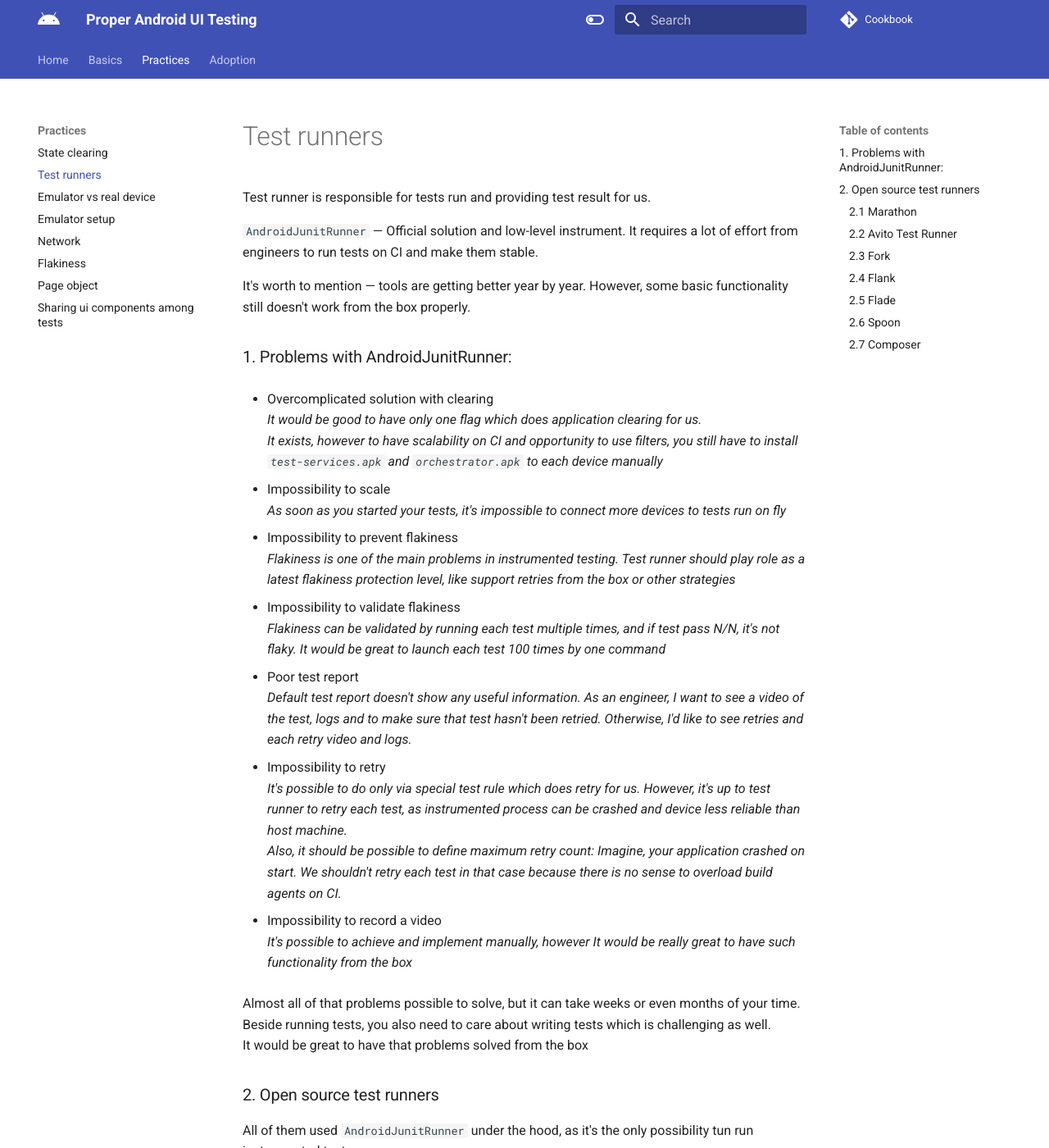
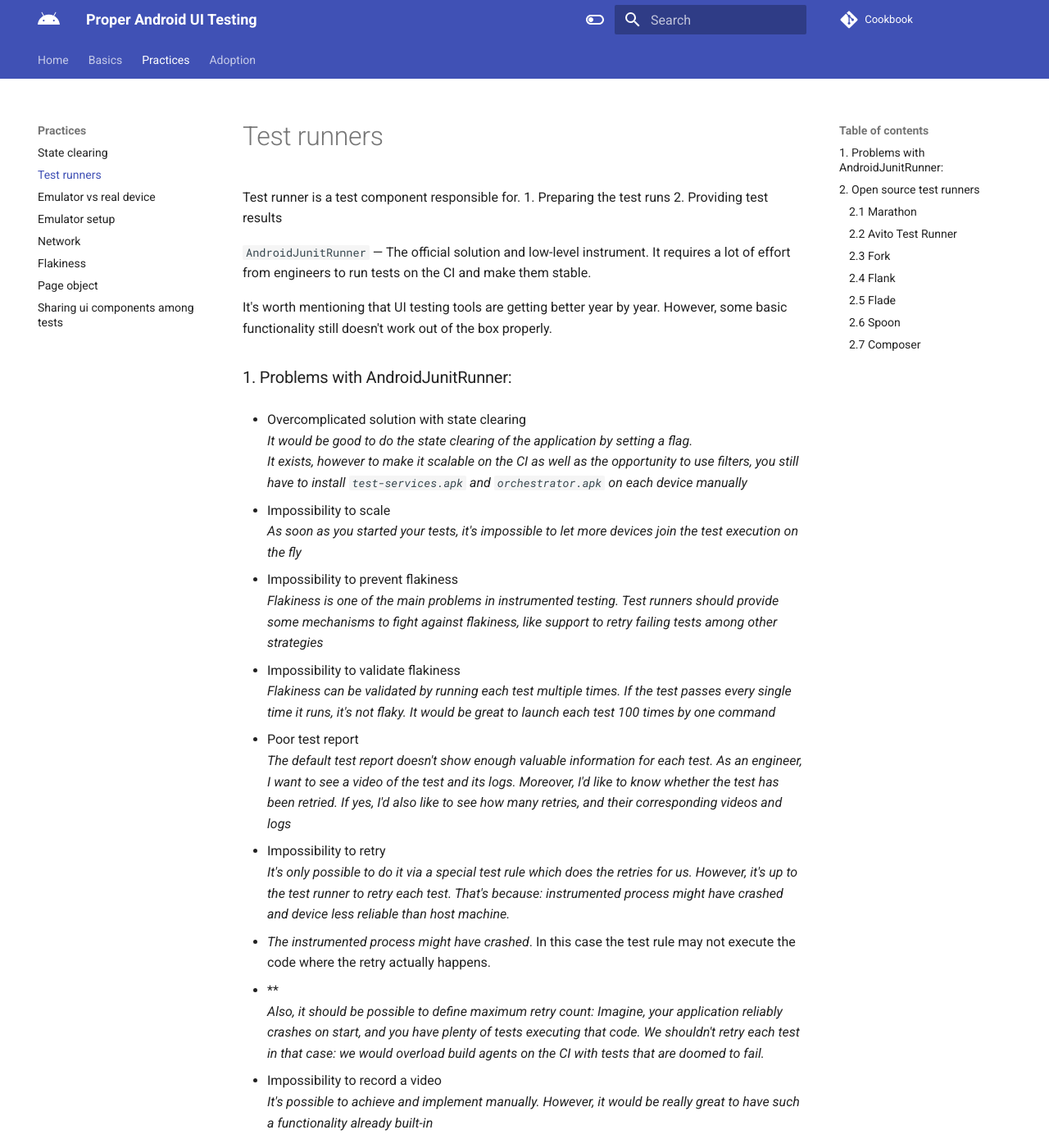
Before and after one commit to android-ui-testing/Cookbook, an MkDocs documentation site: the page built from docs/content/practices/test_runners_review.md, in a window 1280 px wide and 1400 px high. Shown: the whole window at 82% size. Built offline with MkDocs 1.6.1 and Material for MkDocs 9.7.7, drawn with Linux system fonts in a browser that asks for light colours; emoji names are drawn with the system emoji font; comment, search, counter and statistics services are not loaded; some of the changed text lies outside the part shown.

Commit message:
Review of "Test Runners review"

```diff
--- a/docs/content/practices/test_runners_review.md
+++ b/docs/content/practices/test_runners_review.md
@@ -1,64 +1,67 @@
 # Test runners
 
-Test runner is responsible for tests run and providing test result for us.
+Test runner is a test component responsible for.
+1. Preparing the test runs
+2. Providing test results
 
-`AndroidJunitRunner` — Official solution and low-level instrument. It requires a lot of effort from engineers to run
-tests on CI and make them stable.
+`AndroidJunitRunner` — The official solution and low-level instrument. It requires a lot of effort from engineers to run
+tests on the CI and make them stable.
 
-It's worth to mention — tools are getting better year by year. However, some basic functionality still doesn't work from
-the box properly.
+It's worth mentioning that UI testing tools are getting better year by year. However, some basic functionality still doesn't work out
+of the box properly.
 
 ### 1. Problems with AndroidJunitRunner:
 
-* Overcomplicated solution with clearing
+* Overcomplicated solution with state clearing
   <br>
-  _It would be good to have only one flag which does application clearing for us.
+  _It would be good to do the state clearing of the application by setting a flag.
   <br>
-  It exists, however to have scalability on CI and opportunity to use filters, you still have to
-  install `test-services.apk` and `orchestrator.apk` to each device manually_
+  It exists, however to make it scalable on the CI as well as the opportunity to use filters, you still have to
+  install `test-services.apk` and `orchestrator.apk` on each device manually_
 
 
 * Impossibility to scale
   <br>
-  _As soon as you started your tests, it's impossible to connect more devices to tests run on fly_
+  _As soon as you started your tests, it's impossible to let more devices join the test execution on the fly_
 
 * Impossibility to prevent flakiness
   <br>
-  _Flakiness is one of the main problems in instrumented testing. Test runner should play role as a latest flakiness
-  protection level, like support retries from the box or other strategies_
+  _Flakiness is one of the main problems in instrumented testing. Test runners should provide some mechanisms to fight against
+  flakiness, like support to retry failing tests among other strategies_
 
 * Impossibility to validate flakiness
   <br>
-  _Flakiness can be validated by running each test multiple times, and if test pass N/N, it's not flaky. It would be
+  _Flakiness can be validated by running each test multiple times. If the test passes every single time it runs, it's not flaky. It would be
   great to launch each test 100 times by one command_
 
 * Poor test report
   <br>
-  _Default test report doesn't show any useful information. As an engineer, I want to see a video of the test, logs and
-  to make sure that test hasn't been retried. Otherwise, I'd like to see retries and each retry video and logs._
+  _The default test report doesn't show enough valuable information for each test. As an engineer, I want to see a video of the test and its logs. Moreover, I'd like to know whether
+  the test has been retried. If yes, I'd also like to see how many retries, and their corresponding videos and logs_
 
 * Impossibility to retry
   <br>
-  _It's possible to do only via special test rule which does retry for us. However, it's up to test runner to retry each
-  test, as instrumented process can be crashed and device less reliable than host machine._
+  _It's only possible to do it via a special test rule which does the retries for us. However, it's up to the test runner to retry each
+  test. That's because: instrumented process might have crashed and device less reliable than host machine._
+  1. *The instrumented process might have crashed*. In this case the test rule may not execute the code where the retry actually happens.
+  2. **
   <br>
-  _Also, it should be possible to define maximum retry count: Imagine, your application crashed on start. We shouldn't
-  retry each test in that case because there is no sense to overload build agents on CI._
+  _Also, it should be possible to define maximum retry count: Imagine, your application reliably crashes on start, and you have plenty of tests executing that code. We shouldn't
+  retry each test in that case: we would overload build agents on the CI with tests that are doomed to fail._
 
 
 * Impossibility to record a video
   <br>
-  _It's possible to achieve and implement manually, however It would be really great to have such functionality from the
-  box_
+  _It's possible to achieve and implement manually. However, it would be really great to have such a functionality already built-in_
 
-Almost all of that problems possible to solve, but it can take weeks or even months of your time. Beside running tests,
+Almost all of those problems can be solved, but it can take weeks or even months of your time. Beside running tests,
 you also need to care about writing tests which is challenging as well.
 <br>
-It would be great to have that problems solved from the box
+Having those problems solved for you lets you focus on other tasks.
 
 ### 2. Open source test runners
 
-All of them used `AndroidJunitRunner` under the hood, as it's the only possibility tun run instrumented tests.
+All of them use `AndroidJunitRunner` under the hood, as it's the only possibility to run instrumented tests.
 
 #### [:green_square: 2.1 Marathon](https://github.com/MarathonLabs/marathon)
 
@@ -73,7 +76,7 @@
 ➕ Smart retries with a quotas <br>
 ➕ Screenshots & video out of the box <br>
 ➕ Improved test report with video & logs <br>
-➕ Automatically rebalanced test execution if connecting/disconnecting devices on fly <br>
+➕ Automatically rebalanced test execution if connecting/disconnecting devices on the fly <br>
 ➕ Pull files from the device after test run,
 e.g. [allure-kotlin](https://github.com/allure-framework/allure-kotlin) <br>
 ➕ Basic [Allure](https://github.com/allure-framework) support out of the box <br>
@@ -104,11 +107,11 @@
 
 ➖ Complicated adoption <br>
 
-This test runner has been using by Avito company for 4+ years and runs thousands tests every day. It's not as powerful
-as Marathon, however it doesn't have an analogue in terms of auto scaling from the box.<br>
+This test runner has been used by Avito for 4+ years and runs thousands of tests every day. It's not as powerful
+as Marathon, however it doesn't have an analogue in terms of auto-scaling out of the box.<br>
 If you want to run your UI tests on pull requests in a large teams, this test runner is one of the best option.
 
-Engineers from Avito are ready to help with adoption. You can contact to [Dmitriy Voronin](https://github.com/dsvoronin)
+Engineers from Avito are ready to help with adoption. You can reach out to [Dmitriy Voronin](https://github.com/dsvoronin)
 
 [Documentation](https://avito-tech.github.io/avito-android/test_runner/TestRunner/)
 
```
Also changed, not shown: other parts of docs/content/practices/test_runners_review.md (+1 -1 lines).
